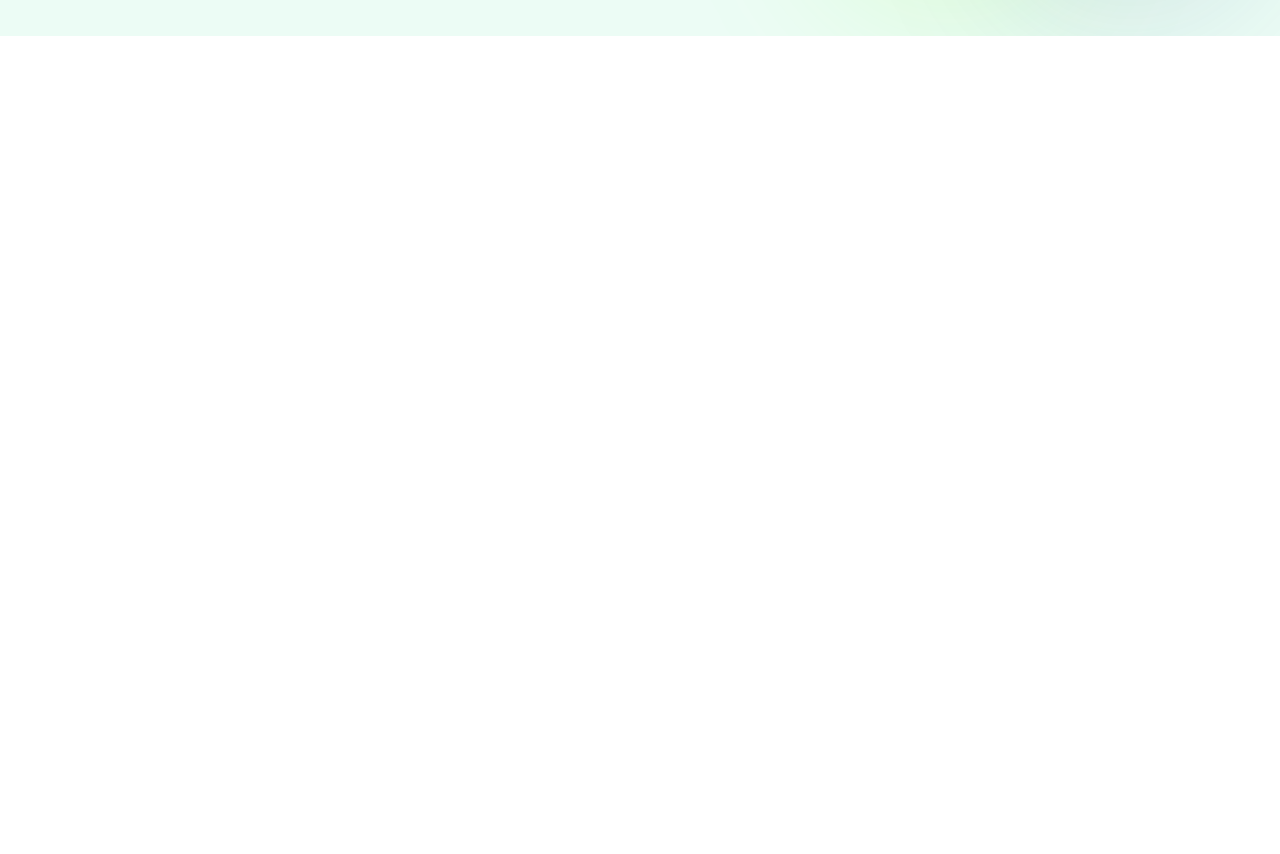
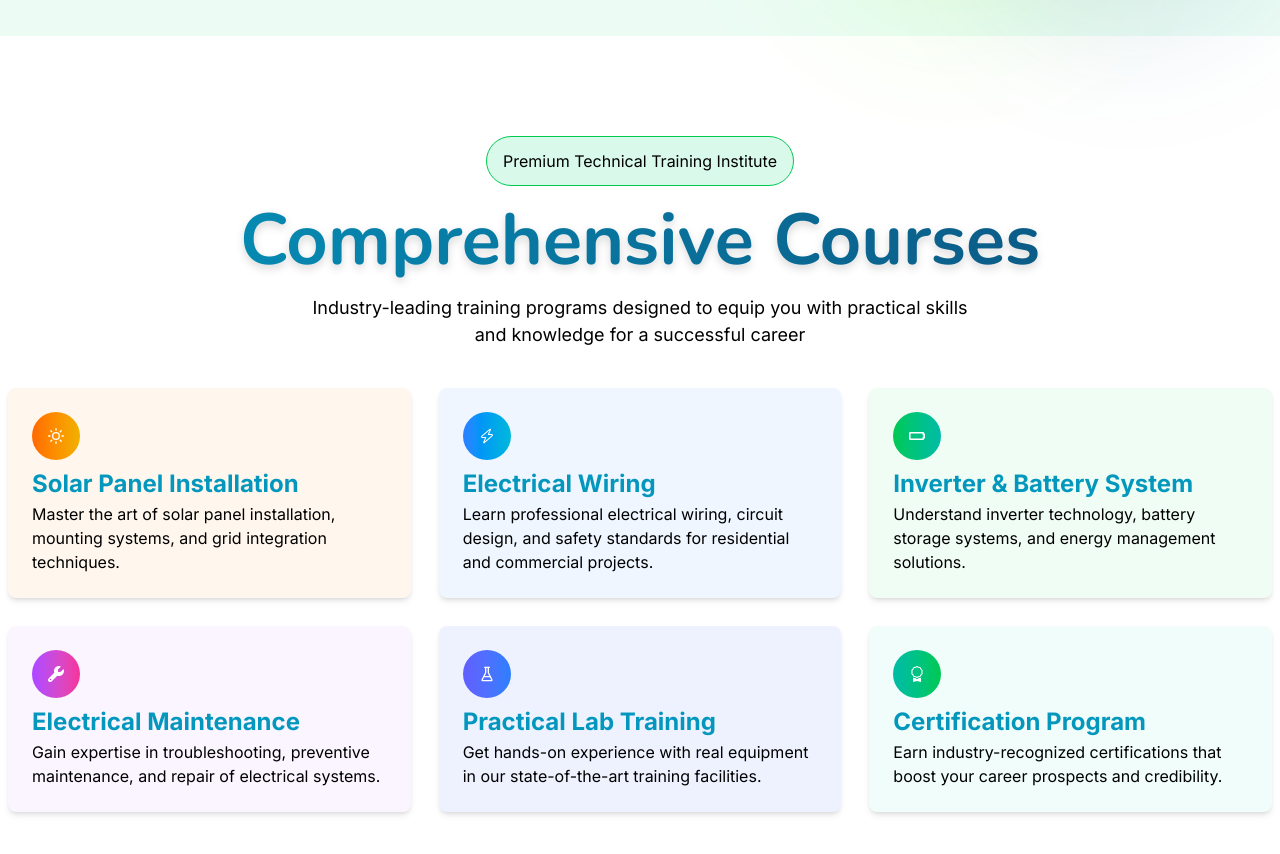
Before and after one commit to Dipokdas347250/Nextzen-Academy, a React (Vite) app: page / in a window 1280 px wide. Shown: the part 940-1794 px from the top of the page. Before the commit the page ends 976 px from the top, so only its background shows below. Built offline with nearby package versions, Linux system fonts and the light colour scheme.

Commit message:
Comprehensive Courses done

```diff
--- a/package.json
+++ b/package.json
@@ -11,6 +11,7 @@
   },
   "dependencies": {
     "@tailwindcss/vite": "^4.3.0",
+    "lucide-react": "^1.16.0",
     "motion": "^12.39.0",
     "react": "^19.2.6",
     "react-dom": "^19.2.6",
--- a/src/common/Navber.jsx
+++ b/src/common/Navber.jsx
@@ -14,7 +14,7 @@ const Navber = () => {
                 <Link to="/">
             <div className="flex items-center gap-2">
                     <img src={logo} alt="Logo" width={50} height={50 }  />
-                    <h2 className='text-xl font-bold transition-colors  bg-gradient-to-r from-blue-600 to-teal-600 bg-clip-text text-transparent text-black drop-shadow-lg'>Nextzen Academy</h2>
+                    <h2 className='text-xl font-bold font-nunito transition-colors  bg-linear-to-r from-blue-600 to-teal-600 bg-clip-text text-transparent drop-shadow-lg'>Nextzen Academy</h2>
             </div>
                 </Link>
             <div className="flex items-center gap-10">
--- a/src/components/home_page/Banner.jsx
+++ b/src/components/home_page/Banner.jsx
@@ -14,7 +14,7 @@ const Banner = () => {
           <div className="flex gap-20  ">
 
             <div className="w-1/2">
-              <div className="py-3 px-4 bg-[#D9FAEB] inline-block rounded-full border border-green-500 ">
+              <div className="button ">
 
                 <h2 className='text-[16px] text-[tertiary] font-normal font-inter '>Premium Technical Training Institute</h2>
               </div>
--- /dev/null
+++ b/src/components/home_page/Courses.jsx
@@ -0,0 +1,88 @@
+import React from 'react'
+import Contaoner from '../../container/Contaoner'
+import { FiSun } from "react-icons/fi";
+import { GoZap } from "react-icons/go";
+import { FaBatteryEmpty } from "react-icons/fa";
+import { FaWrench } from "react-icons/fa6";
+import { LuFlaskConical } from "react-icons/lu";
+import { BsAward } from "react-icons/bs";
+
+
+
+
+
+
+const courses = [{
+  icon: FiSun,
+  title: 'Solar Panel Installation',
+  description: 'Master the art of solar panel installation, mounting systems, and grid integration techniques.',
+  color: 'from-orange-500 to-yellow-500',
+  bgColor: 'bg-orange-50'
+}, {
+  icon: GoZap,
+  title: 'Electrical Wiring',
+  description: 'Learn professional electrical wiring, circuit design, and safety standards for residential and commercial projects.',
+  color: 'from-blue-500 to-cyan-500',
+  bgColor: 'bg-blue-50'
+}, {
+  icon: FaBatteryEmpty,
+  title: 'Inverter & Battery System',
+  description: 'Understand inverter technology, battery storage systems, and energy management solutions.',
+  color: 'from-green-500 to-teal-500',
+  bgColor: 'bg-green-50'
+}, {
+  icon: FaWrench,
+  title: 'Electrical Maintenance',
+  description: 'Gain expertise in troubleshooting, preventive maintenance, and repair of electrical systems.',
+  color: 'from-purple-500 to-pink-500',
+  bgColor: 'bg-purple-50'
+}, {
+  icon: LuFlaskConical,
+  title: 'Practical Lab Training',
+  description: 'Get hands-on experience with real equipment in our state-of-the-art training facilities.',
+  color: 'from-indigo-500 to-blue-500',
+  bgColor: 'bg-indigo-50'
+}, {
+  icon: BsAward,
+  title: 'Certification Program',
+  description: 'Earn industry-recognized certifications that boost your career prospects and credibility.',
+  color: 'from-teal-500 to-green-500',
+  bgColor: 'bg-teal-50'
+}];
+
+const Courses = () => {
+    return (
+        <>
+            <section className='py-25'>
+                <Contaoner>
+                    <div className="mx-auto text-center">
+                        <div className="py-3 px-4 bg-[#D9FAEB]  rounded-full border border-green-500  inline-block">
+
+                            <h2 className='text-[16px] text-[tertiary] font-normal font-inter '>Premium Technical Training Institute</h2>
+
+                        </div>
+                        <h2 className='text-[72px] font-nunito font-bold transition-colors  bg-linear-to-r from-primary to-tertiary bg-clip-text text-transparent drop-shadow-lg'>Comprehensive Courses</h2>
+                        <p className='text-[18px] text-[secondary] font-normal font-inter max-w-2xl mx-auto '>Industry-leading training programs designed to equip you with practical skills and knowledge for a successful career</p>
+                    </div>
+                    <div className="grid grid-cols-1 md:grid-cols-2 lg:grid-cols-3 gap-7 mt-10 ">
+                        {
+                            courses.map((course, index) => (
+                                <div key={index} className={` p-6 rounded-lg shadow-md group hover:shadow-xl transition-transform duration-300  ${course.bgColor}`}>
+                                    <div className={`p-4 rounded-full bg-linear-to-r ${course.color} text-white inline-block group-hover:shadow-2xl group-hover:scale-110 transition-transform duration-300`}>
+                                        <course.icon />
+                                    </div>
+                                    <div>
+                                        <h3 className='text-[24px] font-bold text-primary font-inter'>{course.title}</h3>
+                                        <p className='text-[16px] text-[secondary] font-normal font-inter'>{course.description}</p>
+                                    </div>
+                                </div>
+                            ))
+                        }
+                    </div>
+                </Contaoner>
+            </section>
+        </>
+    )
+}
+
+export default Courses
--- a/src/index.css
+++ b/src/index.css
@@ -27,3 +27,7 @@
   --font-nunito: "Nunito", sans-serif;
   --font-inter: "Inter", monospace;
 }
+
+.button{
+  @apply py-3 px-4 bg-[#D9FAEB] inline-block rounded-full border border-green-500
+}
--- a/src/pages/home/Home.jsx
+++ b/src/pages/home/Home.jsx
@@ -1,5 +1,6 @@
 import React from 'react'
 import Banner from '../../components/home_page/Banner'
+import Courses from '../../components/home_page/Courses'
 
 const Home = () => {
   return (
@@ -7,6 +8,7 @@ const Home = () => {
     <main>
 
     <Banner/>
+    <Courses/>
     </main>
     </>
   )
```
Also changed, not shown: 1 other file (tests, documents, lock files or other folders).
